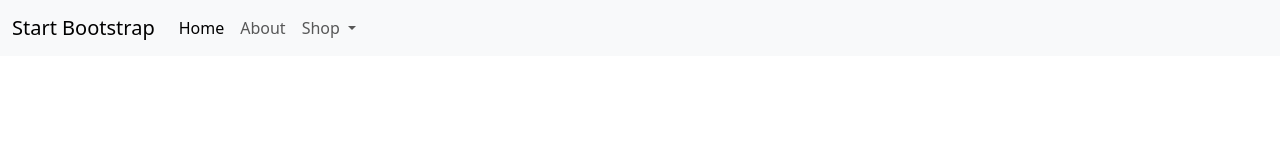
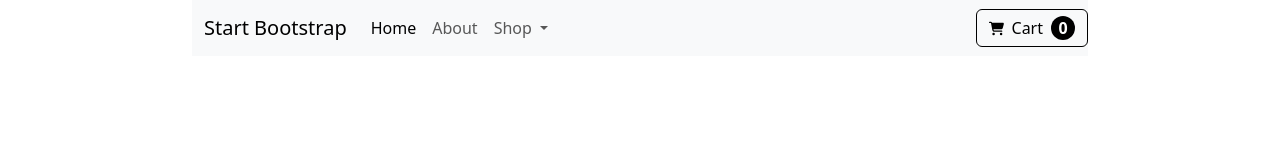
Before and after one commit to Sasfi12/first-bootstrap, a website: page index.html in a window 1280 px wide. Drawn offline with nearby package versions, Linux system fonts and the light colour scheme.

Commit message:
spent a lot of time making the button pixel perfect , truly a wonder

```diff
--- a/index.html
+++ b/index.html
@@ -38,7 +38,16 @@
                 </ul>
             </div>
         </div>
+        <div>
+        <button type="button" class="btn btn-light cart-button"><img src="public/img/cart-shopping-solid.svg" width="15px" height="15px" alt=""><p>Cart</p> <p>0</p></button>
+    </div>
+
     </nav>
+    <header>
+
+    </header>
+    <main>
+    </main>
     <script src="node_modules/bootstrap/dist/js/bootstrap.js"></script>
 </body>
 
--- a/src/sass/_mixin.sass
+++ b/src/sass/_mixin.sass
@@ -0,0 +1,2 @@
+@mixin btn-dark
+    background-color: white
--- a/src/sass/app.sass
+++ b/src/sass/app.sass
@@ -1,6 +1,7 @@
 @module _variables
 @module mixin
 @import ./../../node_modules/bootstrap/scss/bootstrap.scss
-@module/modules/_navbar
-@module/modules/_main
-@module/modules/_footer
+@import ./modules/_styles
+@import ./modules/_navbar
+@import ./modules/_main
+@import ./modules/_footer
--- a/src/sass/modules/_navbar.sass
+++ b/src/sass/modules/_navbar.sass
@@ -0,0 +1,25 @@
+nav
+    div
+        text-align: center
+        .cart-button
+            display: flex
+            justify-content: center
+            align-items: center
+            border: solid 0.5px
+            gap: 0.5rem
+            p
+                margin: 0
+            p:last-child
+                border: none
+                color: white
+                background-color: black
+                border-radius: 100%
+                height: 1.5rem
+                width: 1.5rem
+                padding: 0
+                font-weight: bolder
+            img
+                position: relative
+                top: 0.7
+            .cart-button:hover
+                background-color : white !important
--- /dev/null
+++ b/src/sass/modules/_styles.sass
@@ -0,0 +1,3 @@
+body
+    margin-left: 15%
+    margin-right: 15%
```
Also changed, not shown: public/css/app.css, public/img/cart-shopping-solid.svg (added), 1 other file.
